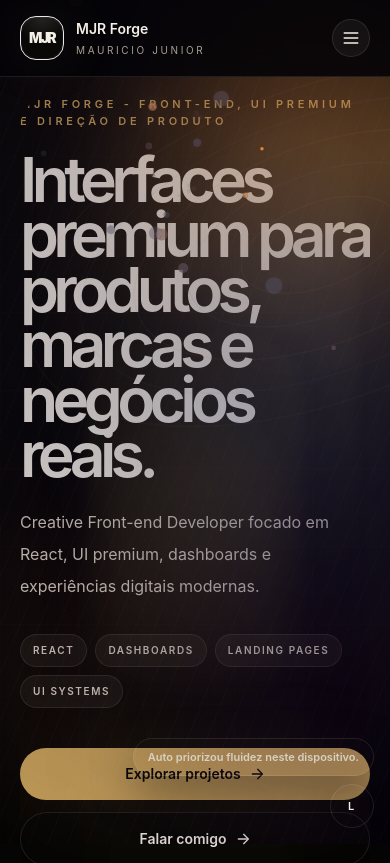
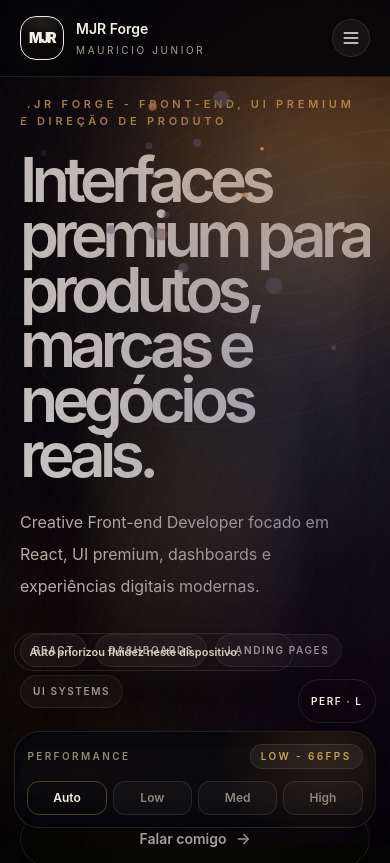
Before and after one commit to Juniorsilva-tech/mjr-forge-portfolio, a React (Vite) app: page / in a window 390 px wide. Shown: the top 863 px of the page. Built offline with nearby package versions, Linux system fonts and the light colour scheme.

Commit message:
Expose performance controls better on mobile

```diff
--- a/src/components/PerformanceModeToggle.jsx
+++ b/src/components/PerformanceModeToggle.jsx
@@ -243,13 +243,13 @@ export function usePerformanceMode() {
 }
 
 export default function PerformanceModeToggle({ mode, setMode, resolvedMode }) {
-  const [open, setOpen] = useState(false)
+  const [open, setOpen] = useState(true)
   const fps = usePerformanceFps(mode === 'auto')
   const isAutoLow = mode === 'auto' && resolvedMode === 'low'
 
   return (
-    <div className="fixed bottom-4 right-4 z-[80] max-w-[calc(100vw-2rem)]">
-      {isAutoLow && (
+    <div className="performance-mode-panel fixed bottom-4 right-4 z-[80] max-w-[calc(100vw-2rem)]">
+      {isAutoLow && open && (
         <div className="mb-2 max-w-[280px] rounded-[1.35rem] border border-[#f4efe7]/10 bg-[#0a0907]/96 px-3.5 py-2.5 text-[11px] font-semibold text-[#d8d0c3] shadow-[0_18px_45px_rgba(0,0,0,.35)]">
           Auto priorizou fluidez neste dispositivo.
         </div>
@@ -258,15 +258,16 @@ export default function PerformanceModeToggle({ mode, setMode, resolvedMode }) {
       <button
         type="button"
         onClick={() => setOpen(current => !current)}
-        className="ml-auto flex h-11 w-11 items-center justify-center rounded-full border border-[#f4efe7]/10 bg-[#0a0907]/96 text-[11px] font-semibold uppercase tracking-[0.18em] text-[#f4efe7] shadow-[0_18px_45px_rgba(0,0,0,.35)] md:hidden"
+        className="ml-auto mb-2 flex h-11 min-w-11 items-center justify-center rounded-full border border-[#f4efe7]/10 bg-[#0a0907]/96 px-3 text-[10px] font-semibold uppercase tracking-[0.16em] text-[#f4efe7] shadow-[0_18px_45px_rgba(0,0,0,.35)] md:hidden"
         aria-label="Alternar modo de performance"
         aria-expanded={open}
       >
-        {resolvedMode.slice(0, 1).toUpperCase()}
+        Perf · {resolvedMode.slice(0, 1).toUpperCase()}
       </button>
 
       <div
-        className={`${open ? 'mt-2 block' : 'hidden'} rounded-[1.6rem] border border-[#f4efe7]/10 bg-[#0a0907]/96 px-3 py-3 shadow-[0_22px_60px_rgba(0,0,0,.4)] md:block`}
+        data-performance-card="true"
+        className={`${open ? 'block' : 'hidden'} rounded-[1.6rem] border border-[#f4efe7]/10 bg-[#0a0907]/96 px-3 py-3 shadow-[0_22px_60px_rgba(0,0,0,.4)] md:block`}
       >
         <div className="mb-3 flex items-center justify-between gap-3 text-[10px] font-semibold uppercase tracking-[0.24em] text-[#8f877b]">
           <span>Performance</span>
@@ -285,7 +286,7 @@ export default function PerformanceModeToggle({ mode, setMode, resolvedMode }) {
                 key={item.value}
                 type="button"
                 onClick={() => setMode(item.value)}
-                className={`rounded-xl border px-2.5 py-1.5 text-xs font-semibold transition ${
+                className={`rounded-xl border px-2.5 py-2 text-xs font-semibold transition ${
                   active
                     ? 'border-[#c7a15a]/35 bg-[#c7a15a]/12 text-[#f4efe7]'
                     : 'border-[#f4efe7]/10 bg-[#f4efe7]/[0.03] text-[#8f877b] hover:border-[#f4efe7]/20 hover:bg-[#f4efe7]/[0.05] hover:text-[#d8d0c3]'
```
